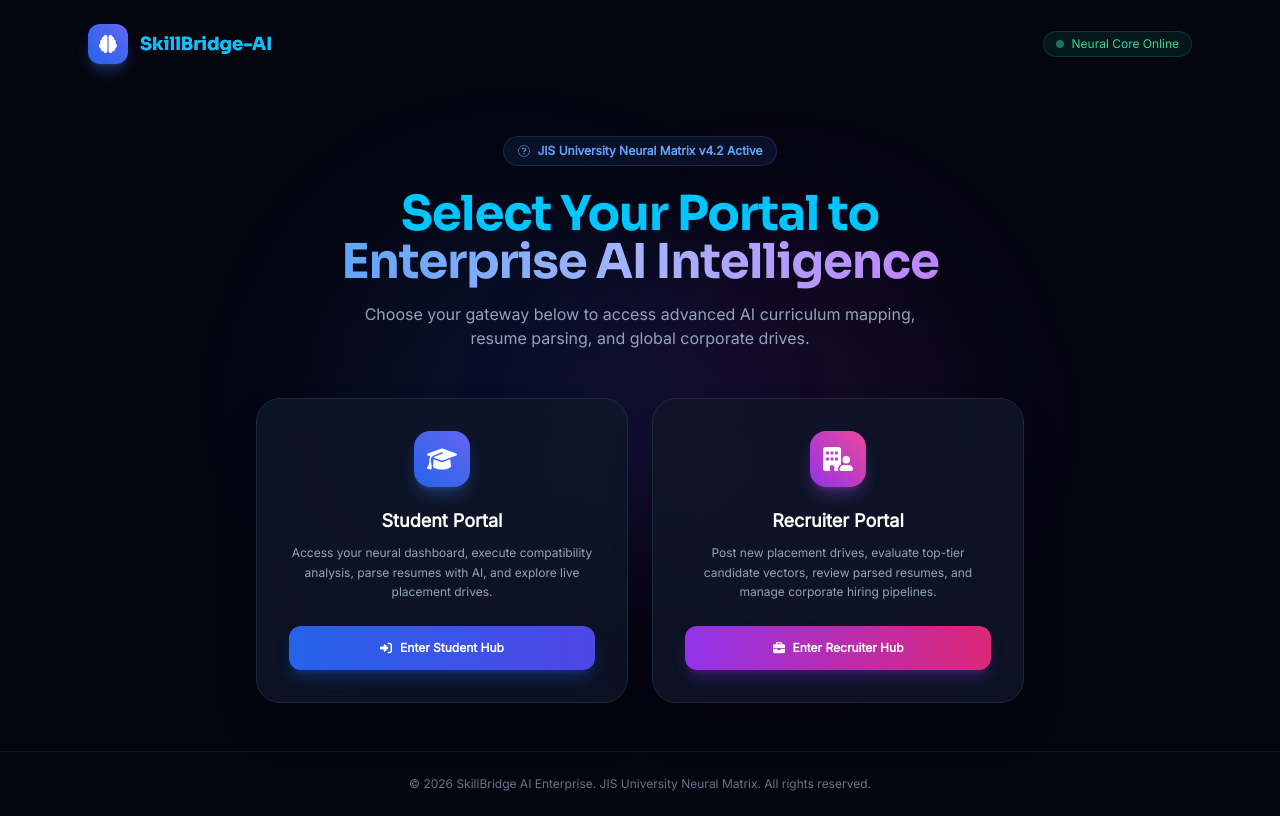
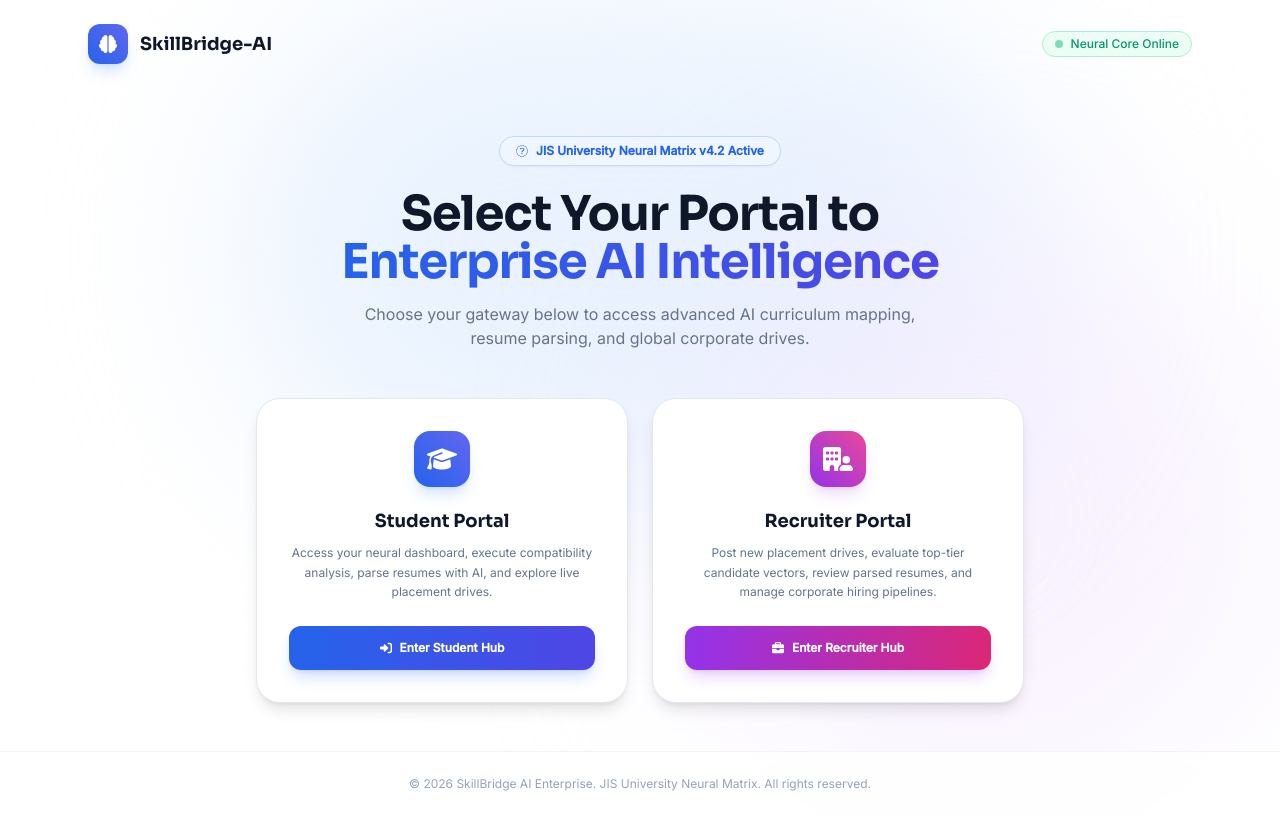
Before and after one commit to romidhara004-wq/AI-Resume-Parser, a website: page index.html in a window 1280 px wide. Drawn offline with nearby package versions, Linux system fonts and the light colour scheme.

Commit message:
edited theme

```diff
--- a/index.html
+++ b/index.html
@@ -6,83 +6,86 @@
     <title>SkillBridge AI Enterprise - JIS University</title>
     <script src="https://cdn.tailwindcss.com"></script>
     <script src="https://cdnjs.cloudflare.com/ajax/libs/font-awesome/6.4.0/js/all.min.js"></script>
-    <link href="https://fonts.googleapis.com/css2?family=Sora:wght@700&family=Inter:wght@400&display=swap" rel="stylesheet">
+    <link href="https://fonts.googleapis.com/css2?family=Sora:wght@600;700&family=Inter:wght@400;500&display=swap" rel="stylesheet">
     <style>
-      body, .bg-slate-950 { background: #050510 !important; }
-      body { color: white !important; font-family: 'Inter', sans-serif !important; }
-      h1, h2 { font-family: 'Sora', sans-serif !important; color: #00C6FF !important; }
+      body { background: #ffffff!important; color: #1e293b!important; font-family: 'Inter', sans-serif!important; }
+      h1, h2, h3 { font-family: 'Sora', sans-serif!important; }
     </style>
 </head>
-<body class="bg-slate-950 text-slate-100 font-sans min-h-screen flex flex-col justify-between selection:bg-blue-500 selection:text-white relative overflow-x-hidden">
+<body class="bg-white text-slate-800 font-sans min-h-screen flex flex-col justify-between selection:bg-blue-500 selection:text-white relative overflow-x-hidden">
 
-    <!-- Background Glow Elements -->
-    <div class="absolute top-1/4 left-1/4 w-96 h-96 bg-blue-600/10 rounded-full blur-3xl pointer-events-none"></div>
-    <div class="absolute bottom-1/4 right-1/4 w-96 h-96 bg-purple-600/10 rounded-full blur-3xl pointer-events-none"></div>
+    <!-- Light Theme Glow -->
+    <div class="absolute top-0 left-1/2 -translate-x-1/2 w-[800px] h-[500px] bg-blue-100/60 rounded-full blur-[100px] pointer-events-none"></div>
+    <div class="absolute bottom-0 right-0 w-[600px] h-[600px] bg-purple-100/50 rounded-full blur-[100px] pointer-events-none"></div>
 
     <!-- Top Navigation Bar -->
     <nav class="w-full max-w-6xl mx-auto px-6 py-6 flex justify-between items-center relative z-10">
         <div class="flex items-center space-x-3">
-            <div class="w-10 h-10 rounded-xl bg-gradient-to-tr from-blue-600 to-indigo-500 flex items-center justify-center shadow-lg shadow-blue-500/30">
+            <div class="w-10 h-10 rounded-xl bg-gradient-to-tr from-blue-600 to-indigo-500 flex items-center justify-center shadow-lg shadow-blue-500/20">
                 <i class="fa-solid fa-brain text-white text-lg"></i>
             </div>
-            <h1 class="font-black text-lg bg-gradient-to-r from-blue-400 via-indigo-300 to-purple-400 bg-clip-text text-transparent">SkillBridge-AI</h1>
+            <h1 class="font-bold text-lg text-slate-900">SkillBridge-AI</h1>
         </div>
         <div class="flex items-center space-x-3">
-            <span class="hidden md:inline-flex items-center px-3 py-1 rounded-full text-xs font-medium bg-emerald-500/10 text-emerald-400 border border-emerald-500/20">
-                <span class="w-2 h-2 rounded-full bg-emerald-400 animate-pulse mr-2"></span> Neural Core Online
+            <span class="hidden md:inline-flex items-center px-3 py-1 rounded-full text-xs font-medium bg-emerald-50 text-emerald-600 border border-emerald-200">
+                <span class="w-2 h-2 rounded-full bg-emerald-500 animate-pulse mr-2"></span> Neural Core Online
             </span>
         </div>
     </nav>
 
-    <!-- Hero Section with Dual Portal Choice -->
+    <!-- Hero Section -->
     <main class="w-full max-w-5xl mx-auto px-4 py-12 text-center relative z-10 my-auto">
-        <div class="inline-flex items-center gap-2 px-3.5 py-1.5 rounded-full bg-blue-500/10 border border-blue-500/20 text-blue-400 text-xs font-semibold mb-6 shadow-sm">
+        <div class="inline-flex items-center gap-2 px-4 py-1.5 rounded-full bg-blue-50 border border-blue-200 text-blue-600 text-xs font-semibold mb-6 shadow-sm">
             <i class="fa-solid fa-sparkles"></i> JIS University Neural Matrix v4.2 Active
         </div>
 
-        <h2 class="text-3xl md:text-5xl font-black tracking-tight mb-4 leading-tight">
+        <h2 class="text-3xl md:text-5xl font-bold tracking-tight mb-4 leading-tight text-slate-900">
             Select Your Portal to <br>
-            <span class="bg-gradient-to-r from-blue-400 via-indigo-300 to-purple-400 bg-clip-text text-transparent">Enterprise AI Intelligence</span>
+            <span class="bg-gradient-to-r from-blue-600 to-indigo-600 bg-clip-text text-transparent">Enterprise AI Intelligence</span>
         </h2>
 
-        <p class="text-slate-400 text-sm md:text-base max-w-xl mx-auto mb-12 leading-relaxed">
+        <p class="text-slate-500 text-sm md:text-base max-w-xl mx-auto mb-12 leading-relaxed">
             Choose your gateway below to access advanced AI curriculum mapping, resume parsing, and global corporate drives.
         </p>
 
         <div class="grid grid-cols-1 md:grid-cols-2 gap-6 max-w-3xl mx-auto">
-            <div class="bg-slate-900/80 backdrop-blur-xl border border-slate-800 hover:border-blue-500/50 p-8 rounded-3xl shadow-2xl transition group flex flex-col justify-between">
+
+            <!-- Student Portal Card - White Theme -->
+            <div class="bg-white border border-slate-200 hover:border-blue-300 hover:shadow-xl hover:shadow-blue-100 p-8 rounded-3xl shadow-lg transition-all group flex flex-col justify-between">
                 <div>
-                    <div class="w-14 h-14 rounded-2xl bg-gradient-to-tr from-blue-600 to-indigo-500 flex items-center justify-center mx-auto mb-5 shadow-lg shadow-blue-500/30 group-hover:scale-110 transition">
+                    <div class="w-14 h-14 rounded-2xl bg-gradient-to-tr from-blue-600 to-indigo-500 flex items-center justify-center mx-auto mb-5 shadow-lg shadow-blue-500/20 group-hover:scale-110 transition">
                         <i class="fa-solid fa-graduation-cap text-white text-2xl"></i>
                     </div>
-                    <h3 class="text-lg font-bold text-white mb-2">Student Portal</h3>
-                    <p class="text-xs text-slate-400 leading-relaxed mb-6">
+                    <h3 class="text-lg font-bold text-slate-900 mb-2">Student Portal</h3>
+                    <p class="text-xs text-slate-500 leading-relaxed mb-6">
                         Access your neural dashboard, execute compatibility analysis, parse resumes with AI, and explore live placement drives.
                     </p>
                 </div>
-                <a href="login.html" class="w-full py-3.5 rounded-xl bg-gradient-to-r from-blue-600 to-indigo-600 hover:from-blue-700 hover:to-indigo-700 text-white font-bold text-xs transition shadow-lg shadow-blue-600/30 flex items-center justify-center gap-2">
+                <a href="login.html" class="w-full py-3.5 rounded-xl bg-gradient-to-r from-blue-600 to-indigo-600 hover:from-blue-700 hover:to-indigo-700 text-white font-bold text-xs transition shadow-lg shadow-blue-600/20 flex items-center justify-center gap-2">
                     <i class="fa-solid fa-right-to-bracket"></i> Enter Student Hub
                 </a>
             </div>
 
-            <div class="bg-slate-900/80 backdrop-blur-xl border border-slate-800 hover:border-purple-500/50 p-8 rounded-3xl shadow-2xl transition group flex flex-col justify-between">
+            <!-- Recruiter Portal Card - White Theme -->
+            <div class="bg-white border border-slate-200 hover:border-purple-300 hover:shadow-xl hover:shadow-purple-100 p-8 rounded-3xl shadow-lg transition-all group flex flex-col justify-between">
                 <div>
-                    <div class="w-14 h-14 rounded-2xl bg-gradient-to-tr from-purple-600 to-pink-500 flex items-center justify-center mx-auto mb-5 shadow-lg shadow-purple-500/30 group-hover:scale-110 transition">
+                    <div class="w-14 h-14 rounded-2xl bg-gradient-to-tr from-purple-600 to-pink-500 flex items-center justify-center mx-auto mb-5 shadow-lg shadow-purple-500/20 group-hover:scale-110 transition">
                         <i class="fa-solid fa-building-user text-white text-2xl"></i>
                     </div>
-                    <h3 class="text-lg font-bold text-white mb-2">Recruiter Portal</h3>
-                    <p class="text-xs text-slate-400 leading-relaxed mb-6">
+                    <h3 class="text-lg font-bold text-slate-900 mb-2">Recruiter Portal</h3>
+                    <p class="text-xs text-slate-500 leading-relaxed mb-6">
                         Post new placement drives, evaluate top-tier candidate vectors, review parsed resumes, and manage corporate hiring pipelines.
                     </p>
                 </div>
-                <a href="recruiter.html" class="w-full py-3.5 rounded-xl bg-gradient-to-r from-purple-600 to-pink-600 hover:from-purple-700 hover:to-pink-700 text-white font-bold text-xs transition shadow-lg shadow-purple-600/30 flex items-center justify-center gap-2">
+                <a href="recruiter.html" class="w-full py-3.5 rounded-xl bg-gradient-to-r from-purple-600 to-pink-600 hover:from-purple-700 hover:to-pink-700 text-white font-bold text-xs transition shadow-lg shadow-purple-600/20 flex items-center justify-center gap-2">
                     <i class="fa-solid fa-briefcase"></i> Enter Recruiter Hub
                 </a>
             </div>
+
         </div>
     </main>
 
-    <footer class="w-full text-center py-6 border-t border-slate-900 text-xs text-slate-500 relative z-10">
+    <footer class="w-full text-center py-6 border-t border-slate-100 text-xs text-slate-400 relative z-10 bg-white/80 backdrop-blur">
         &copy; 2026 SkillBridge AI Enterprise. JIS University Neural Matrix. All rights reserved.
     </footer>
 
```
